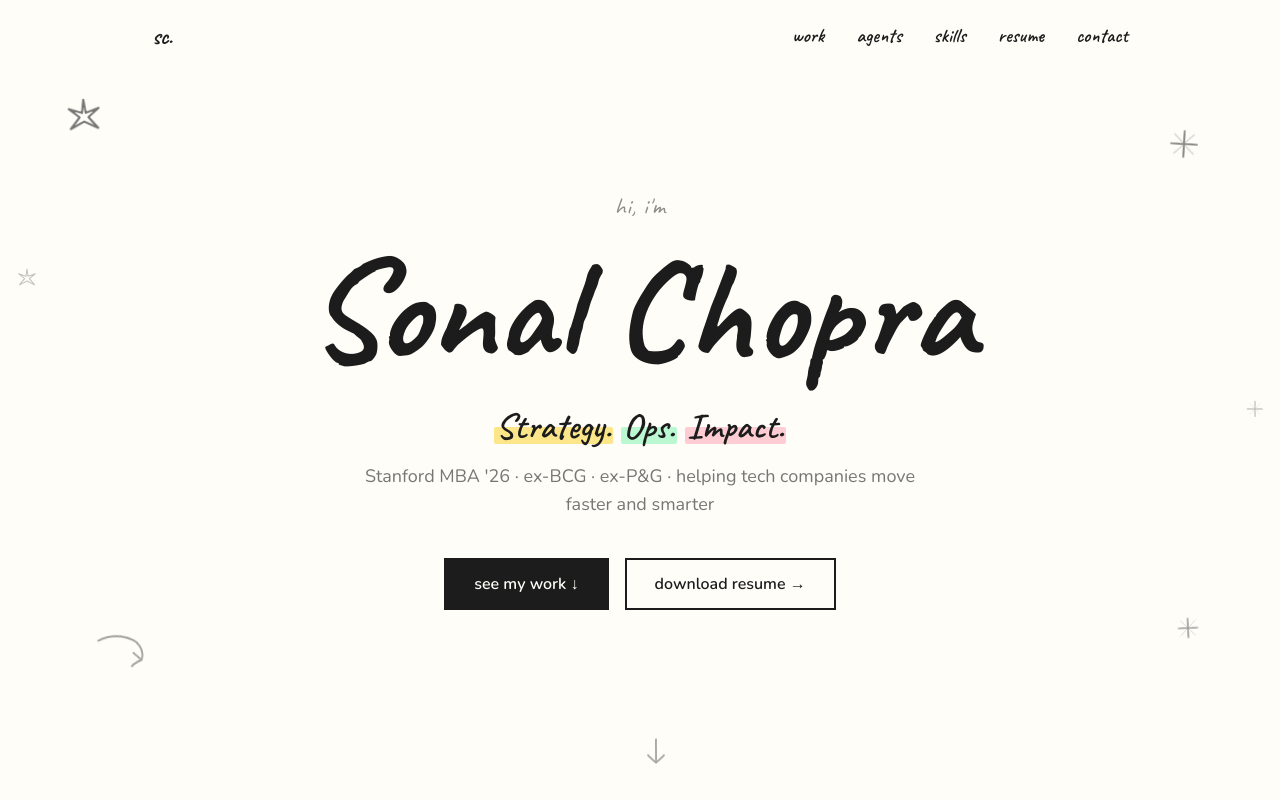
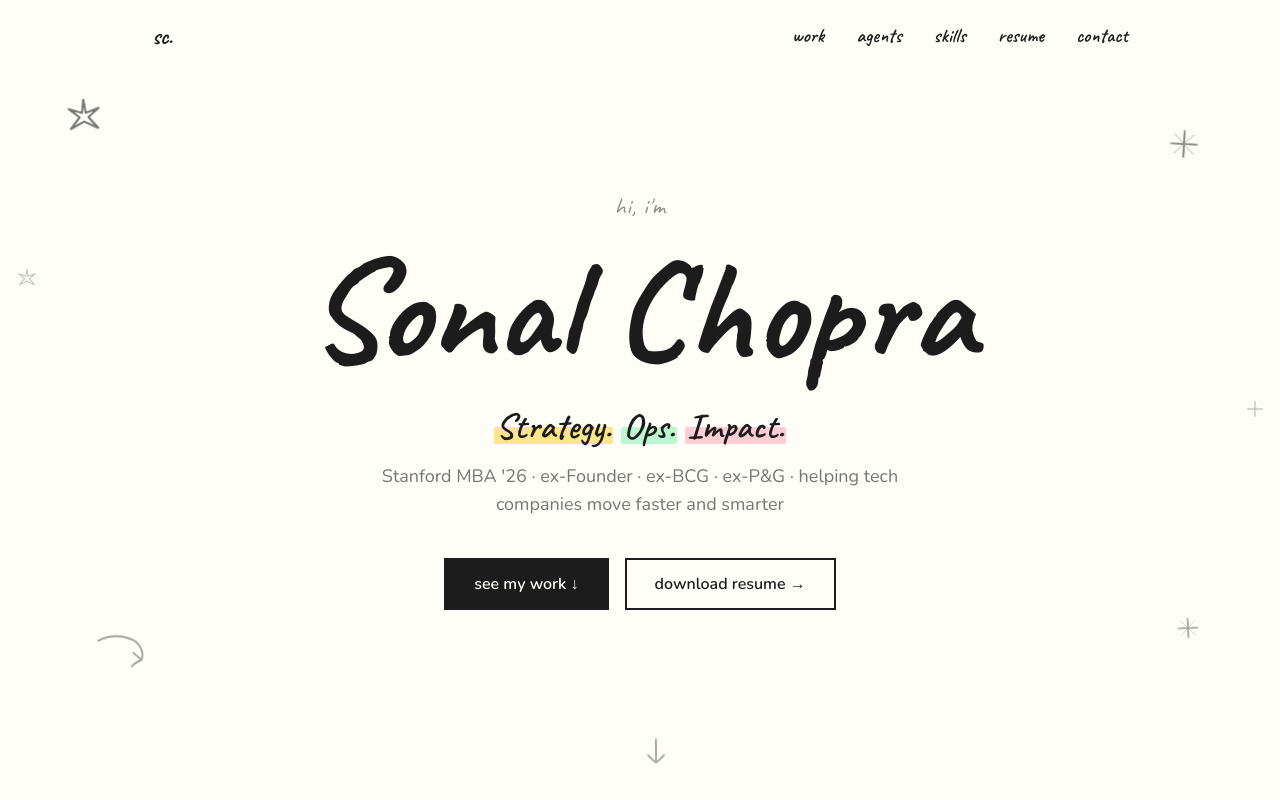
Before and after one commit to Sonal795Chopra/portfolio, a React (Vite) app: page / in a window 1280 px wide. Shown: the top 800 px of the page. Built offline with nearby package versions, Linux system fonts and the light colour scheme.

Commit message:
Add ex-Founder to hero sub-tagline

```diff
--- a/src/components/Hero.jsx
+++ b/src/components/Hero.jsx
@@ -59,7 +59,7 @@ export default function Hero() {
 
         {/* Sub-tagline */}
         <p className="font-body text-base sm:text-lg text-ink/60 max-w-xl mx-auto mt-4 mb-10 leading-relaxed">
-          Stanford MBA '26 · ex-BCG · ex-P&amp;G · helping tech companies move
+          Stanford MBA '26 · ex-Founder · ex-BCG · ex-P&amp;G · helping tech companies move
           faster and smarter
         </p>
 
```
